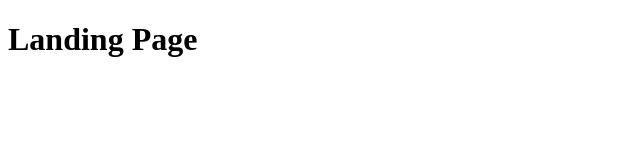
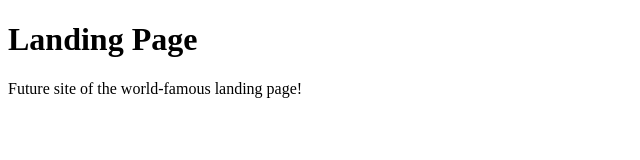
Before and after one commit to coffeebean-pancakes/html-portfolio, a plain HTML site: page index.html in a window 1280 px wide. Shown: the whole page, without its empty margins (0-640 px from the left). Drawn offline with Linux system fonts and the light colour scheme.

Commit message:
Update index.html

```diff
--- a/index.html
+++ b/index.html
@@ -7,5 +7,6 @@
 </head>
 <body>
     <h1>Landing Page</h1>
+    <p>Future site of the world-famous landing page!</p>
 </body>
 </html>
```
